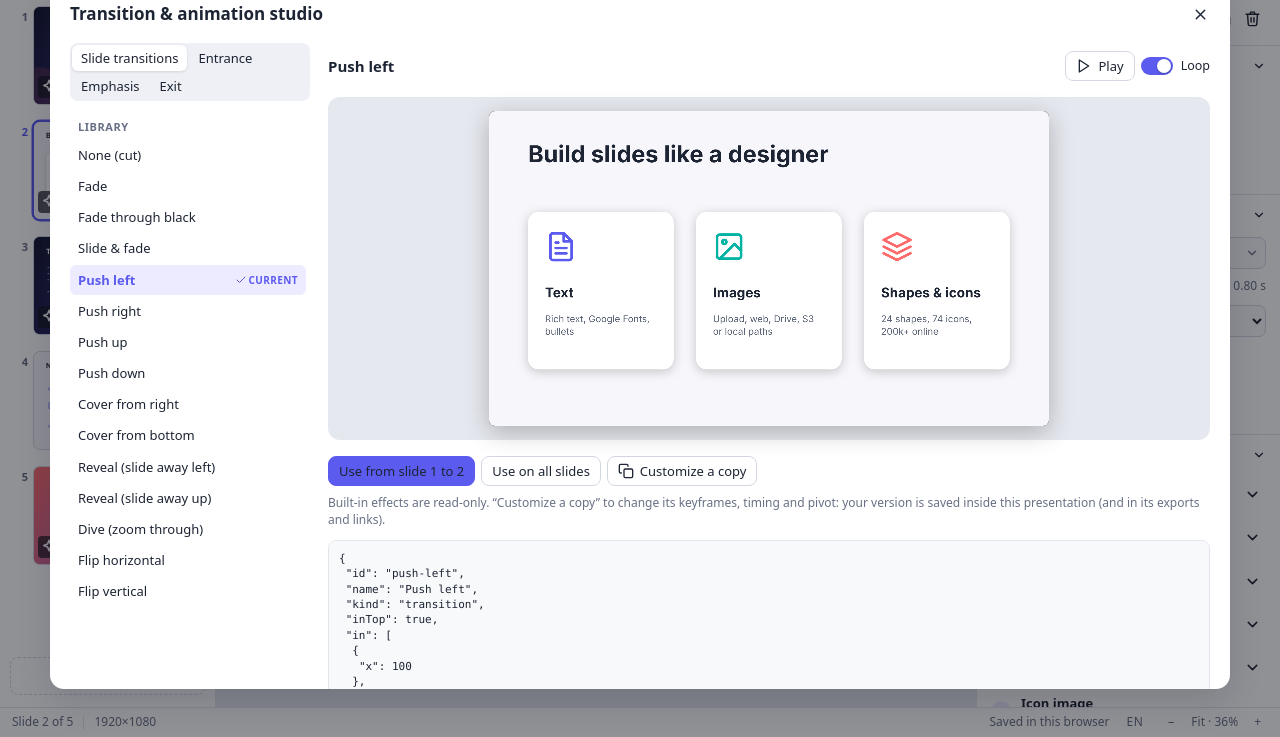
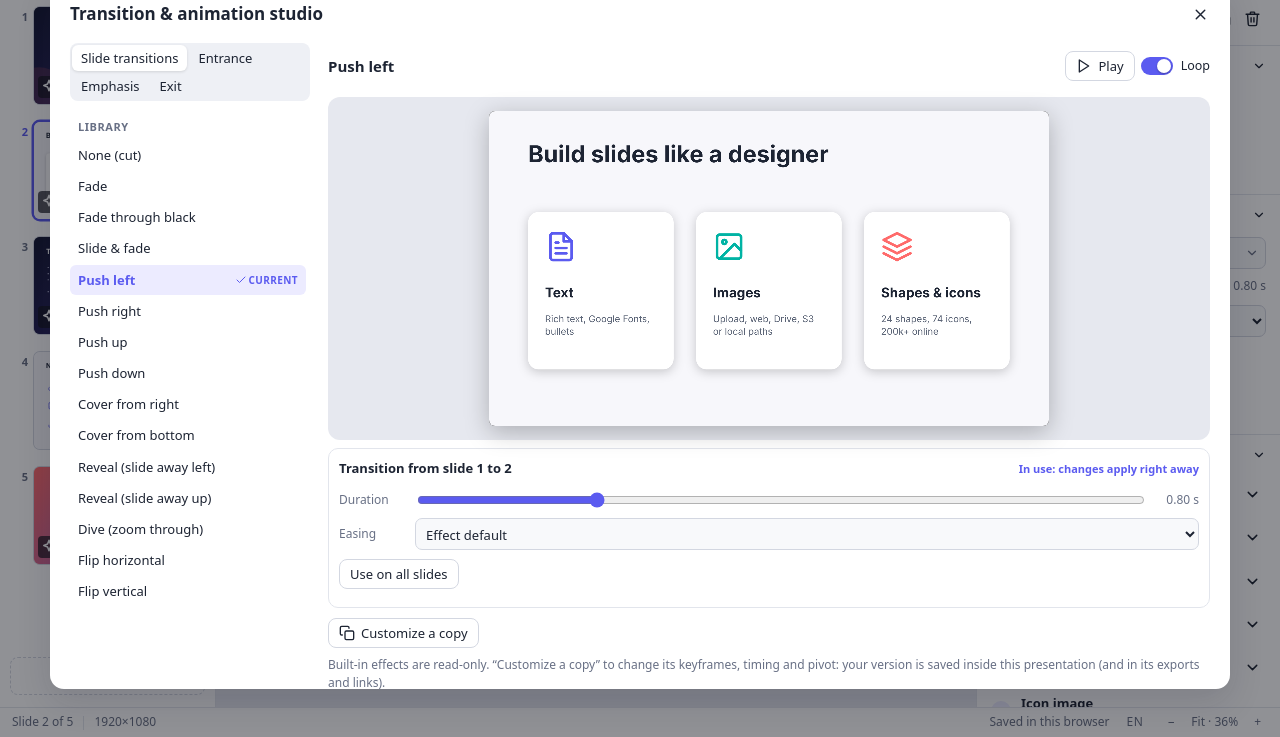
Before and after one commit to Valkea/prezen, a website: page index.html in a window 1280 px wide. Both pictures are taken after a click on the button "Push left". Shown: the part 63-800 px from the top of the page. Drawn offline with Linux system fonts and the light colour scheme.

Commit message:
feat: set duration, easing, start and delay in the studio without a custom effect

```diff
--- a/src/css/editor.css
+++ b/src/css/editor.css
@@ -305,6 +305,11 @@ body.pz-editor-body { margin: 0; background: var(--bg); color: var(--text); font
 .st-stage { position: relative; overflow: hidden; border-radius: 6px; box-shadow: 0 6px 24px rgba(0, 0, 0, 0.25); background: #000; }
 .st-inner { position: absolute; left: 0; top: 0; transform-origin: 0 0; }
 .st-editor { min-width: 0; }
+.st-use { border: 1px solid var(--line); border-radius: 10px; padding: 10px; margin-bottom: 10px; }
+.st-use-head { display: flex; align-items: baseline; justify-content: space-between; gap: 10px; flex-wrap: wrap; margin-bottom: 6px; }
+.st-use-state { color: var(--muted); font-size: 11px; }
+.st-use-state.on { color: var(--accent); font-weight: 600; }
+.st-sub { font-weight: 700; margin: 14px 0 6px; }
 .st-frames { margin: 12px 0; border: 1px solid var(--line); border-radius: 10px; padding: 10px; overflow-x: auto; }
 .st-frames-head { display: flex; align-items: center; gap: 10px; margin-bottom: 8px; }
 .st-origin { display: inline-grid; grid-template-columns: repeat(3, 18px); gap: 1px; margin-left: auto; }
--- a/src/js/editor/lang-fr.js
+++ b/src/js/editor/lang-fr.js
@@ -496,6 +496,14 @@
     'Select an element first': 'Sélectionnez d’abord un élément',
     'Animation applied': 'Animation appliquée',
     'Customize a copy': 'Personnaliser une copie',
+    'On the selected element': 'Sur l’élément sélectionné',
+    'Timing': 'Minutage',
+    'In use: changes apply right away': 'Utilisé : les modifications s’appliquent aussitôt',
+    'Not used yet: preview only': 'Pas encore utilisé : aperçu seulement',
+    'Preview only': 'Aperçu seulement',
+    'Effect definition': 'Définition de l’effet',
+    'Default duration': 'Durée par défaut',
+    'Default easing': 'Accélération par défaut',
     'Built-in effects are read-only. “Customize a copy” to change its keyframes, timing and pivot: your version is saved inside this presentation (and in its exports and links).': 'Les effets intégrés sont en lecture seule. « Personnaliser une copie » pour modifier ses images clés, sa durée et son pivot : votre version est enregistrée dans cette présentation (et dans ses exports et liens).',
     'Name': 'Nom',
     'Custom effect': 'Effet personnalisé',
--- a/src/js/editor/studio.js
+++ b/src/js/editor/studio.js
@@ -63,14 +63,14 @@
         const out = h('div', { class: 'pz-layer' }, PZ.renderSlide(E.doc, a, 'play'));
         const inn = h('div', { class: 'pz-layer' }, PZ.renderSlide(E.doc, b, 'play'));
         inner.append(out, inn);
-        const r = PZ.runTransition({ inLayer: inn, outLayer: out, effect: fx, w: E.doc.w, h: E.doc.h, perspective: inner, duration: fx.duration != null ? fx.duration : 700 });
+        const r = PZ.runTransition({ inLayer: inn, outLayer: out, effect: fx, w: E.doc.w, h: E.doc.h, perspective: inner, duration: use.duration, easing: use.easing });
         done = r.finished.then(() => out.remove());
       } else {
         const slide = sampleElementSlide();
         const s = PZ.renderSlide(E.doc, slide, 'play');
         inner.appendChild(s);
         const node = s.querySelector('.pz-el');
-        const a = PZ.animate(node, fx.frames, { w: E.doc.w, h: E.doc.h, origin: fx.origin, duration: fx.duration || 600, easing: fx.easing || 'smooth' });
+        const a = PZ.animate(node, fx.frames, { w: E.doc.w, h: E.doc.h, origin: fx.origin, duration: use.duration, easing: use.easing || fx.easing || 'smooth' });
         done = a ? a.finished.catch(() => {}).then(() => a.cancel()) : Promise.resolve();
       }
       done.then(() => { if (loop && m.el.isConnected) loopTimer = setTimeout(play, 900); });
@@ -96,6 +96,7 @@
     function pick(e, custom) {
       isCustom = custom;
       fx = custom ? PZ.clone(e) : e;
+      initUse();
       renderList();
       renderEditor();
       play();
@@ -108,6 +109,54 @@
       const e = PZ.normalizeEffect(Object.assign(src, { id, kind, name: base ? t('{name} (custom)', { name: PZ.fxName(base) }) : kind === 'transition' ? t('My transition') : t('My animation') }));
       E.commit('New effect', (d) => { d.effects[id] = e; }, { refresh: 'inspector' });
       pick(E.doc.effects[id], true);
+    }
+
+    // ---- how the shown effect is used here (same settings as the side panel), for built-in and custom effects alike.
+    // While the effect is the one this slide / the selected element uses, changes apply right away; otherwise they are
+    // what the preview plays and what the "Use…" buttons apply.
+    let use = { duration: 700, easing: '', trigger: 'click', delay: 0 };
+    const target = () => (kind === 'transition' ? E.slide().transition : (E.one() || {}).anim);
+    const applied = () => !!fx && fx.id === inUse();
+    const defDuration = (e) => (e.kind === 'transition' ? (e.duration != null ? e.duration || 0 : 700) : e.duration || 600);
+    function initUse() {
+      const cur = target();
+      if (cur && cur.effect === fx.id) use = { duration: cur.duration, easing: cur.easing || '', trigger: cur.trigger || 'click', delay: cur.delay || 0 };
+      // like the side panel: a new transition takes the effect's timing; a new animation keeps the element's start, delay and easing
+      else use = { duration: defDuration(fx), easing: kind === 'transition' ? '' : (cur && cur.easing) || '', trigger: (cur && cur.trigger) || 'click', delay: (cur && cur.delay) || 0 };
+    }
+    function setUse(key, v, done) {
+      use[key] = v;
+      if (applied()) {
+        const label = kind === 'transition' ? 'Transition' : { duration: 'Animation duration', easing: 'Animation easing', trigger: 'Animation start', delay: 'Animation delay' }[key];
+        E.update(label, () => { target()[key] = v; }, { merge: true, refresh: 'stage thumb' + (done ? ' inspector' : '') });
+      }
+      if (key !== 'delay' && key !== 'trigger') replay();
+    }
+    const useBox = h('div', { class: 'st-use' });
+    function renderUse() {
+      useBox.textContent = '';
+      const isTr = fx.kind === 'transition';
+      const one = E.one();
+      const on = applied();
+      useBox.appendChild(h('div', { class: 'st-use-head' },
+        h('b', { text: isTr ? (E.cur > 0 ? t('Transition from slide {a} to {b}', { a: E.cur, b: E.cur + 1 }) : t('Transition into this slide')) : one ? t('On the selected element') : t('Timing') }),
+        h('small', { class: 'st-use-state' + (on ? ' on' : ''), text: on ? t('In use: changes apply right away') : isTr || one ? t('Not used yet: preview only') : t('Preview only') })));
+      if (!isTr && one) useBox.appendChild(ui.row(t('Start'), ui.seg(use.trigger, [{ value: 'click', label: t('On click') }, { value: 'with', label: t('With prev.') }, { value: 'after', label: t('After prev.') }], (v) => { setUse('trigger', v, true); renderUse(); })));
+      useBox.appendChild(ui.row(t('Duration'), ui.slider(use.duration, (v, done) => setUse('duration', v, done), { min: 100, max: isTr ? 3000 : 5000, step: 50, fmt: (v) => (v / 1000).toFixed(2) + ' s' })));
+      if (!isTr && one) useBox.appendChild(ui.row(t('Delay'), ui.slider(use.delay, (v, done) => setUse('delay', v, done), { min: 0, max: 5000, step: 50, fmt: (v) => (v / 1000).toFixed(2) + ' s' })));
+      useBox.appendChild(ui.row(t('Easing'), ui.select(use.easing, [{ value: '', label: t('Effect default') }].concat(PZ.EASINGS.map((e) => ({ value: e.id, label: t(e.name) }))), (v) => setUse('easing', v, true))));
+      const actions = h('div', { class: 'ui-btn-row' });
+      const timing = () => ({ effect: fx.id, duration: use.duration, easing: use.easing });
+      if (isTr) {
+        if (!on) actions.appendChild(h('button', { class: 'ui-btn ui-primary ui-small', text: E.cur > 0 ? t('Use from slide {a} to {b}', { a: E.cur, b: E.cur + 1 }) : t('Use on this slide'), onClick: () => { E.commit('Transition', (d, s) => { s.transition = timing(); }); PZ.toast(t('Transition set on slide {n}', { n: E.cur + 1 })); renderList(); renderUse(); } }));
+        actions.appendChild(h('button', { class: 'ui-btn ui-small', text: t('Use on all slides'), onClick: () => { E.commit('Transition on all slides', (d) => d.slides.forEach((s) => { s.transition = timing(); })); PZ.toast(t('Transition set on every slide')); renderList(); renderUse(); } }));
+      } else if (!on) {
+        actions.appendChild(h('button', { class: 'ui-btn ui-primary ui-small', text: one ? t('Use on selected element') : t('Select an element first'), disabled: !one, onClick: () => {
+          E.commit('Animation', (d, s) => { const maxOrder = Math.max(0, ...s.els.filter((x) => x.anim && x !== one).map((x) => x.anim.order || 0)); one.anim = Object.assign({ order: maxOrder + 1 }, one.anim || {}, timing(), { trigger: use.trigger, delay: use.delay }); });
+          PZ.toast(t('Animation applied')); renderList(); renderUse();
+        } }));
+      }
+      if (actions.childNodes.length) useBox.appendChild(actions);
     }
 
     // ---- editor of custom effects
@@ -164,31 +213,27 @@
       editor.textContent = '';
       title.textContent = fx ? PZ.fxName(fx) : '';
       if (!fx) return;
-      const actions = h('div', { class: 'ui-btn-row' });
-      if (fx.kind === 'transition') {
-        actions.append(
-          h('button', { class: 'ui-btn ui-primary ui-small', text: E.cur > 0 ? t('Use from slide {a} to {b}', { a: E.cur, b: E.cur + 1 }) : t('Use on this slide'), onClick: () => { E.commit('Transition', (d, s) => { s.transition = { effect: fx.id, duration: fx.duration || 700, easing: '' }; }); PZ.toast(t('Transition set on slide {n}', { n: E.cur + 1 })); renderList(); } }),
-          h('button', { class: 'ui-btn ui-small', text: t('Use on all slides'), onClick: () => { E.commit('Transition on all slides', (d) => d.slides.forEach((s) => { s.transition = { effect: fx.id, duration: fx.duration || 700, easing: '' }; })); PZ.toast(t('Transition set on every slide')); renderList(); } }));
-      } else {
-        const one = E.one();
-        actions.append(h('button', { class: 'ui-btn ui-primary ui-small', text: one ? t('Use on selected element') : t('Select an element first'), disabled: !one, onClick: () => {
-          E.commit('Animation', (d, s) => { const maxOrder = Math.max(0, ...s.els.filter((x) => x.anim && x !== one).map((x) => x.anim.order || 0)); one.anim = Object.assign({ trigger: 'click', delay: 0, easing: '', order: maxOrder + 1 }, one.anim || {}, { effect: fx.id, duration: fx.duration || 600 }); });
-          PZ.toast(t('Animation applied')); renderList();
-        } }));
-      }
-      if (!isCustom) actions.appendChild(h('button', { class: 'ui-btn ui-small', onClick: () => createFrom(fx) }, PZ.icon('copy'), h('span', { text: t('Customize a copy') })));
-      editor.appendChild(actions);
+      renderUse();
+      editor.appendChild(useBox);
       if (!isCustom) {
+        editor.appendChild(h('div', { class: 'ui-btn-row' }, h('button', { class: 'ui-btn ui-small', onClick: () => createFrom(fx) }, PZ.icon('copy'), h('span', { text: t('Customize a copy') }))));
         editor.appendChild(h('p', { class: 'ed-hint', text: t('Built-in effects are read-only. “Customize a copy” to change its keyframes, timing and pivot: your version is saved inside this presentation (and in its exports and links).') }));
         editor.appendChild(h('pre', { class: 'st-json', text: JSON.stringify(Object.assign({}, fx, { builtin: undefined }), null, 1) }));
         return;
       }
+      editor.appendChild(h('div', { class: 'st-sub', text: t('Effect definition') }));
       editor.appendChild(ui.row(t('Name'), ui.text(fx.name, (v, done) => { fx.name = v || t('Custom effect'); if (done) save(); })));
-      editor.appendChild(ui.row(t('Duration'), ui.slider(fx.duration, (v, done) => { fx.duration = v; if (done) save(); else replay(); }, { min: 100, max: 4000, step: 50, fmt: (v) => (v / 1000).toFixed(2) + ' s' })));
+      // the effect's own timing: what it starts with when picked for a slide or an element
+      editor.appendChild(ui.row(t('Default duration'), ui.slider(fx.duration, (v, done) => {
+        const follow = !applied() && use.duration === defDuration(fx);
+        fx.duration = v;
+        if (follow) { use.duration = defDuration(fx); renderUse(); }
+        if (done) save(); else replay();
+      }, { min: 100, max: 4000, step: 50, fmt: (v) => (v / 1000).toFixed(2) + ' s' })));
       const presets = PZ.EASINGS.map((e) => ({ value: e.id, label: t(e.name) })).concat([{ value: 'custom', label: t('Custom cubic-bezier…') }]);
       const isPreset = PZ.EASINGS.some((e) => e.id === fx.easing) || !fx.easing;
       const bez = ui.text(isPreset ? '' : fx.easing, (v, done) => { if (done) { fx.easing = v.trim(); save(); } }, { mono: true, placeholder: 'cubic-bezier(.2,.8,.2,1)' });
-      editor.appendChild(ui.row(t('Easing'), ui.select(isPreset ? fx.easing || 'smooth' : 'custom', presets, (v) => { if (v !== 'custom') { fx.easing = v; save(); } else bez.focus(); }), bez));
+      editor.appendChild(ui.row(t('Default easing'), ui.select(isPreset ? fx.easing || 'smooth' : 'custom', presets, (v) => { if (v !== 'custom') { fx.easing = v; save(); } else bez.focus(); }), bez));
       if (fx.kind === 'transition') {
         editor.appendChild(ui.row(t('Layers'), ui.toggle(fx.inTop !== false, (v) => { fx.inTop = v; save(); }, t('Incoming slide on top'))));
         editor.appendChild(framesTable(t('Incoming slide'), fx.in, save, 'inOrigin'));
```
